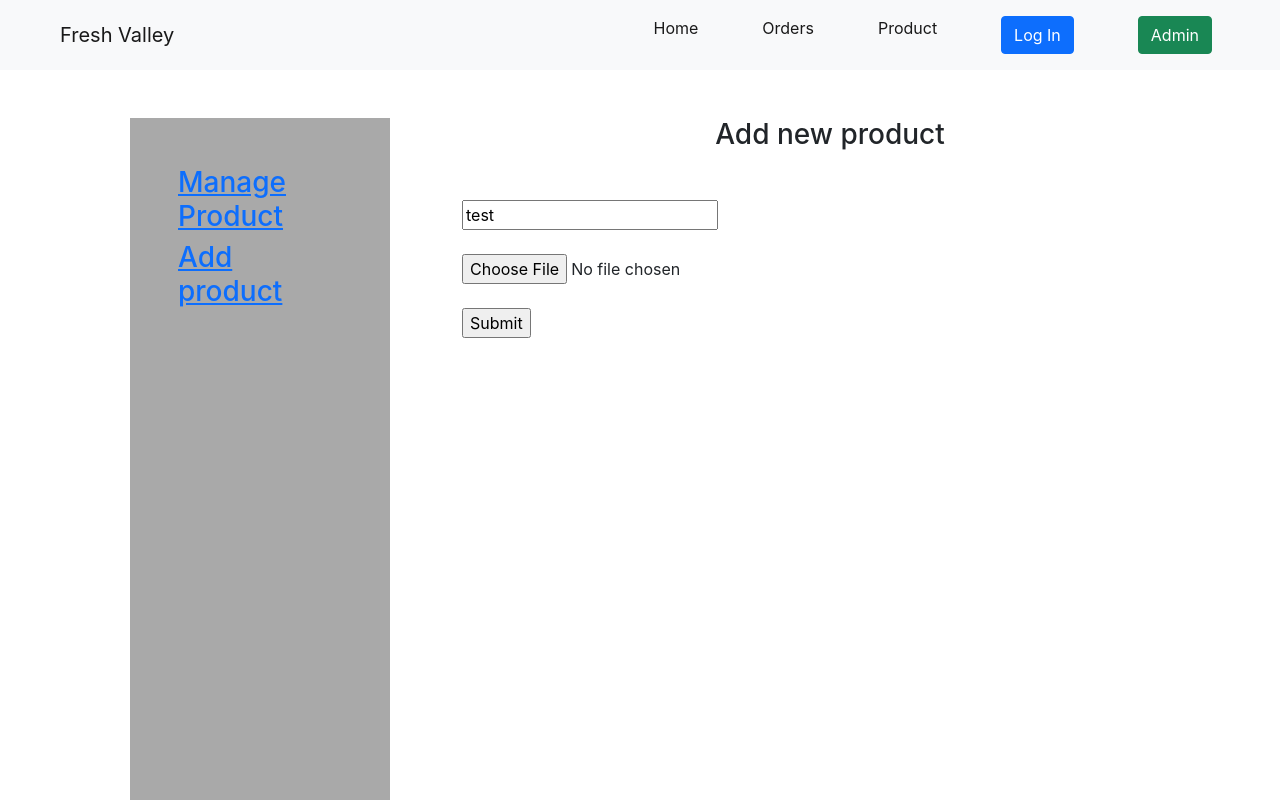
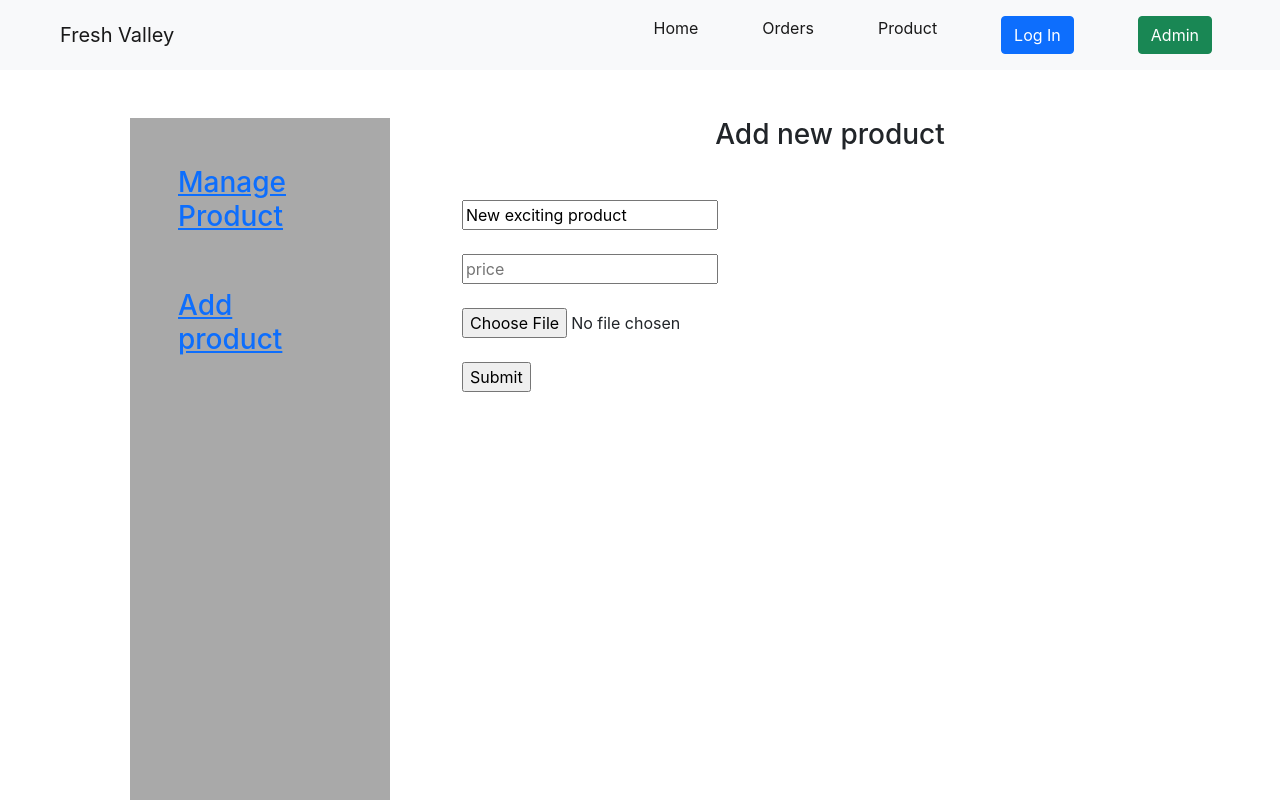
Before and after one commit to pappuparvez1112/fresh-valley-client, a React (Create React App) app: page /addProduct in a window 1280 px wide. Shown: the top 800 px of the page. Built offline with nearby package versions, Linux system fonts and the light colour scheme.

Commit message:
last update

```diff
--- a/src/Components/AddProduct/AddProduct.js
+++ b/src/Components/AddProduct/AddProduct.js
@@ -1,4 +1,4 @@
-import React from 'react';
+import React, { useState } from 'react';
 
 
 import SideBar from '../SideBar/SideBar';
@@ -7,7 +7,31 @@ import axios from 'axios';
 
 const AddProduct = () => {
     const { register, handleSubmit, watch, formState: { errors } } = useForm();
-  const onSubmit = data => console.log(data);
+
+    const [imageURL,setImageURL]=useState(null);
+
+  const onSubmit = data => {
+    const productData={
+      name:data.name,
+      imageURL:imageURL,
+      price:data.price
+    }
+    console.log(data);
+
+
+
+    const url=`http://localhost:5500/addProduct`;
+
+    console.log(productData)
+    fetch(url,{
+      method:'post',
+      headers:{
+        'content-type':'application/json'
+      },
+      body:JSON.stringify(productData)
+    })
+    .then(res=>console.log('server side response',res))
+  };
   const handleImageUpload=product=>{
       console.log(product.target.files[0]);
       const imageData=new FormData();
@@ -17,7 +41,7 @@ const AddProduct = () => {
       axios.post('https://api.imgbb.com/1/upload',
         imageData)
       .then(function (response) {
-        console.log(response.data.data.display_url);
+        setImageURL(response.data.data.display_url);
       })
       .catch(function (error) {
         console.log(error);
@@ -35,7 +59,12 @@ const AddProduct = () => {
                     <h3 className="text-center m-5">Add new product</h3>
             <form onSubmit={handleSubmit(onSubmit)}>
 
-                  <input defaultValue="test" {...register("example")} />
+                  <input
+                  defaultValue="New exciting product" {...register("name")} />
+                  <br />
+                  <br />
+                  <input
+                  type="text" placeholder="price" {...register("price")} />
                   <br />
                   <br />
 
--- a/src/Components/Product/Product.js
+++ b/src/Components/Product/Product.js
@@ -2,13 +2,13 @@ import React from 'react';
 
 const Product = (props) => {
     const product=props.product;
-    const {name ,img ,price}=product;
+    const {name ,imageURL ,price}=product;
     console.log(product);
     return (
         <div className="col-md-4 mb-3">
             <div className=" m-3 shadow rounded p-3 h-100">
 
-                <img className="img-fluid" src={img} alt="" />
+                <img className="img-fluid" src={imageURL} alt="" />
 
 
                 <h4>{name}</h4>
--- a/src/Components/SideBar/SideBar.js
+++ b/src/Components/SideBar/SideBar.js
@@ -6,6 +6,8 @@ const SideBar = () => {
         <div style={{backgroundColor:"darkgrey",height:"800px"}} className="m-5 p-5 ">
 
         <Link to="/add"><h3 >Manage Product</h3></Link>
+        <br />
+        <br />
         <Link to="/addProduct"><h3>Add product</h3></Link>
 
 
--- a/src/Components/TotalProducts/TotalProducts.js
+++ b/src/Components/TotalProducts/TotalProducts.js
@@ -1,12 +1,21 @@
-import React from 'react';
-import productData from "../FakeData/FakeData.json"
+import React, { useEffect, useState } from 'react';
+
 import Product from '../Product/Product';
 
 const TotalProducts = () => {
+    const [products,setProducts]=useState([]);
+
+    useEffect(()=>{
+        fetch('http://localhost:5500/products')
+        .then(res=>res.json())
+        .then(data=>setProducts(data))
+
+
+    },[])
     return (
         <div className="row">
             {
-                productData.map(p=> <Product product={p}></Product> )
+                products.map(p=> <Product product={p}></Product> )
             }
         </div>
     );
```
